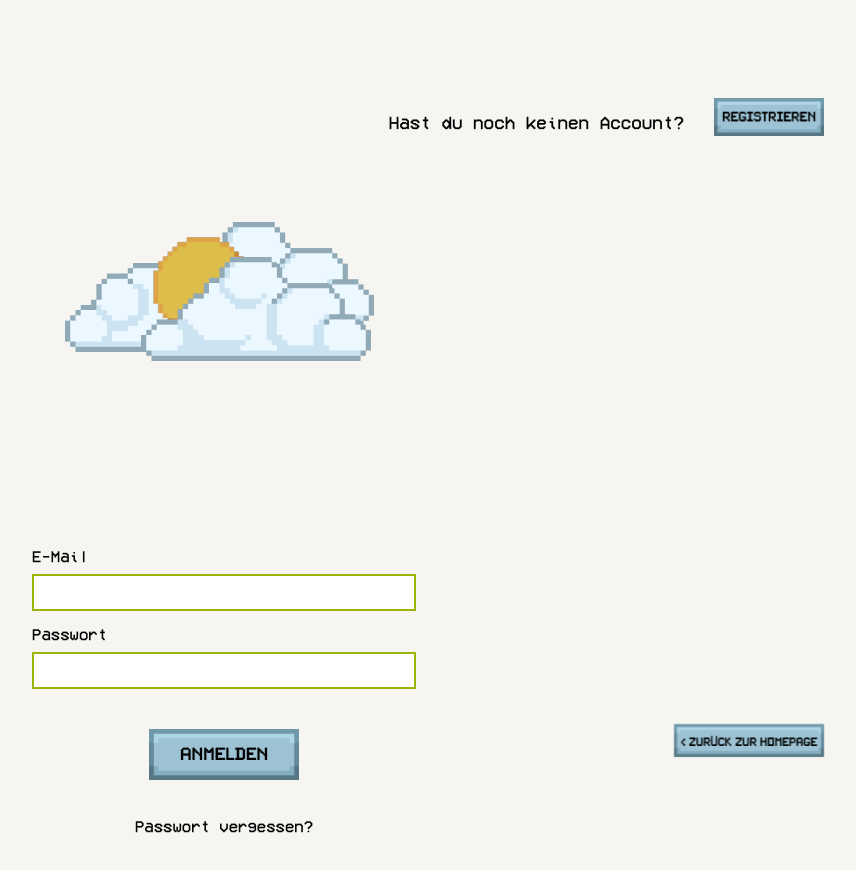
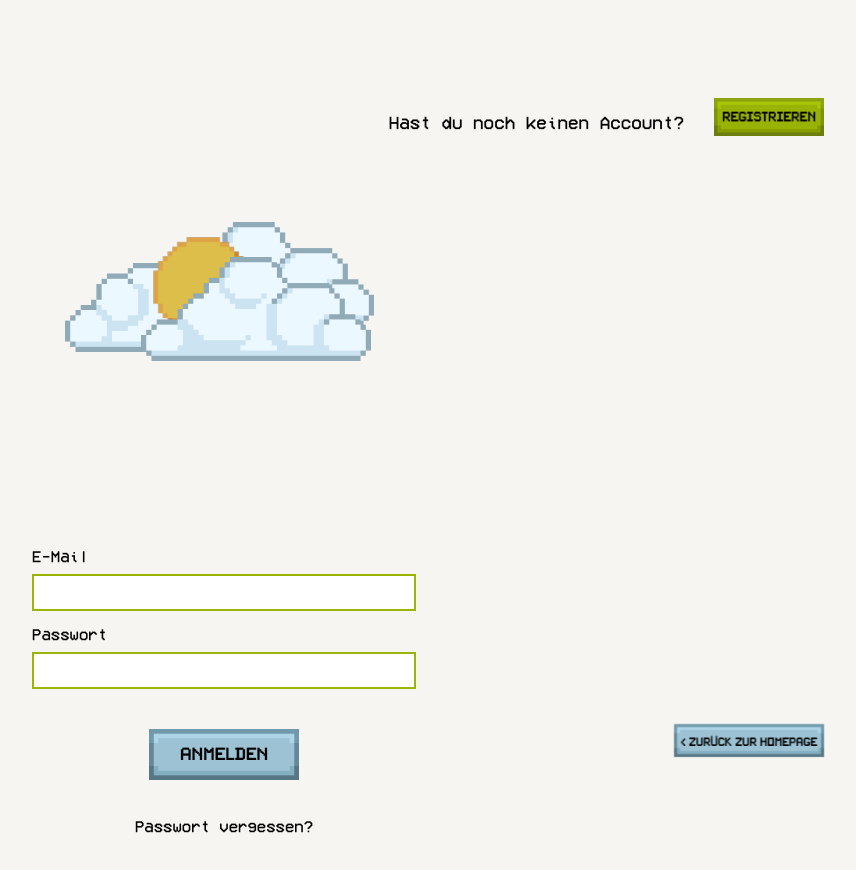
Before and after one commit to linguExplorer/linguExplorer, a Vue app in the folder webpage/: page /anmelden in a window 1280 px wide. Shown: the whole page, without its empty margins (416-1272 px from the left). Built offline with nearby package versions, Linux system fonts and the light colour scheme.

Commit message:
registrierbutton ersetzt

```diff
--- a/webpage/src/pages/Anmelden.vue
+++ b/webpage/src/pages/Anmelden.vue
@@ -6,7 +6,7 @@
                     <p>Hast du noch keinen Account?</p>
                 </div>
                 <button class="register-button" @click="goToRegister">
-                    <img src="@/assets/xx_Images/xx_Images/Buttons/button registrieren blue.png" alt="Registrieren" />
+                    <img src="@/assets/xx_Images/xx_Images/Buttons/button registrieren green.png" alt="Registrieren" />
                 </button>
             </div>
         </div>
```
Also changed, not shown: webpage/src/assets/xx_Images/xx_Images/Buttons/button registrieren green.png (added), webpage/src/assets/xx_Images/xx_Images/Charactee New.png (added).
